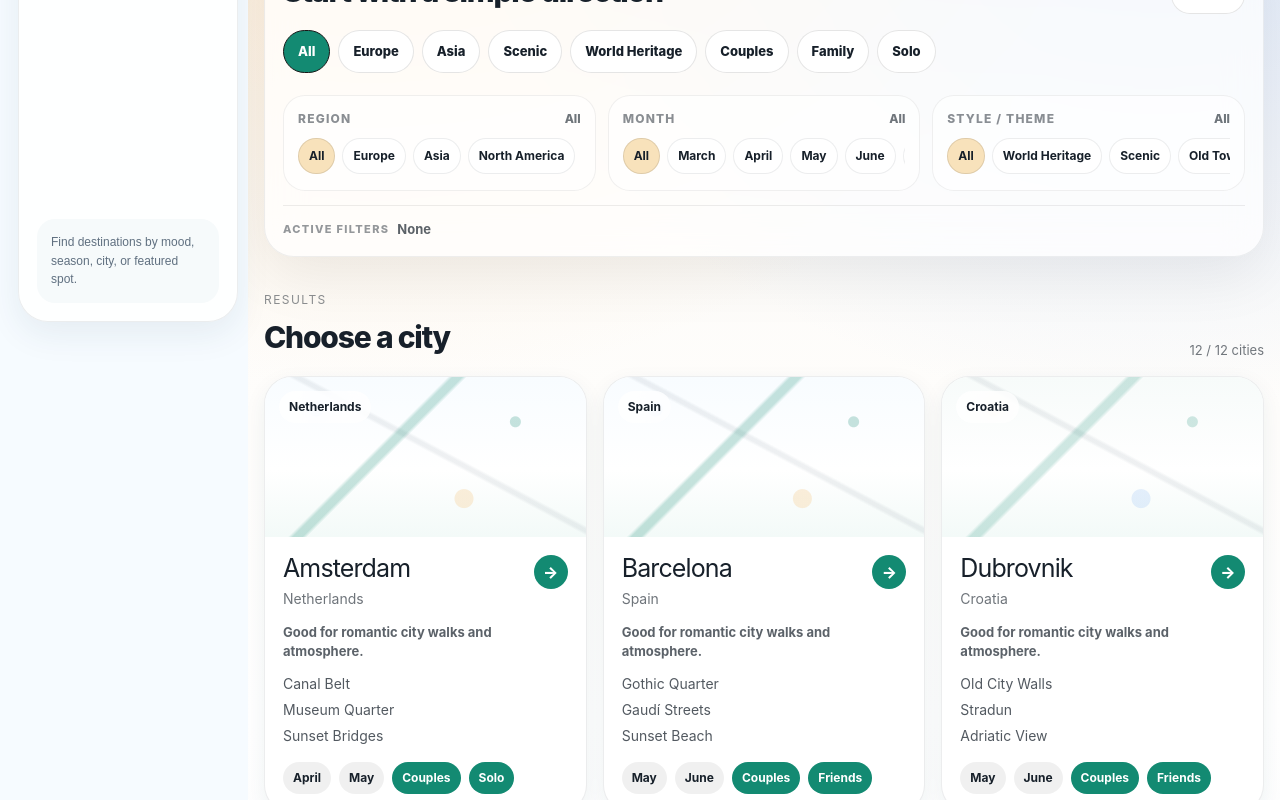
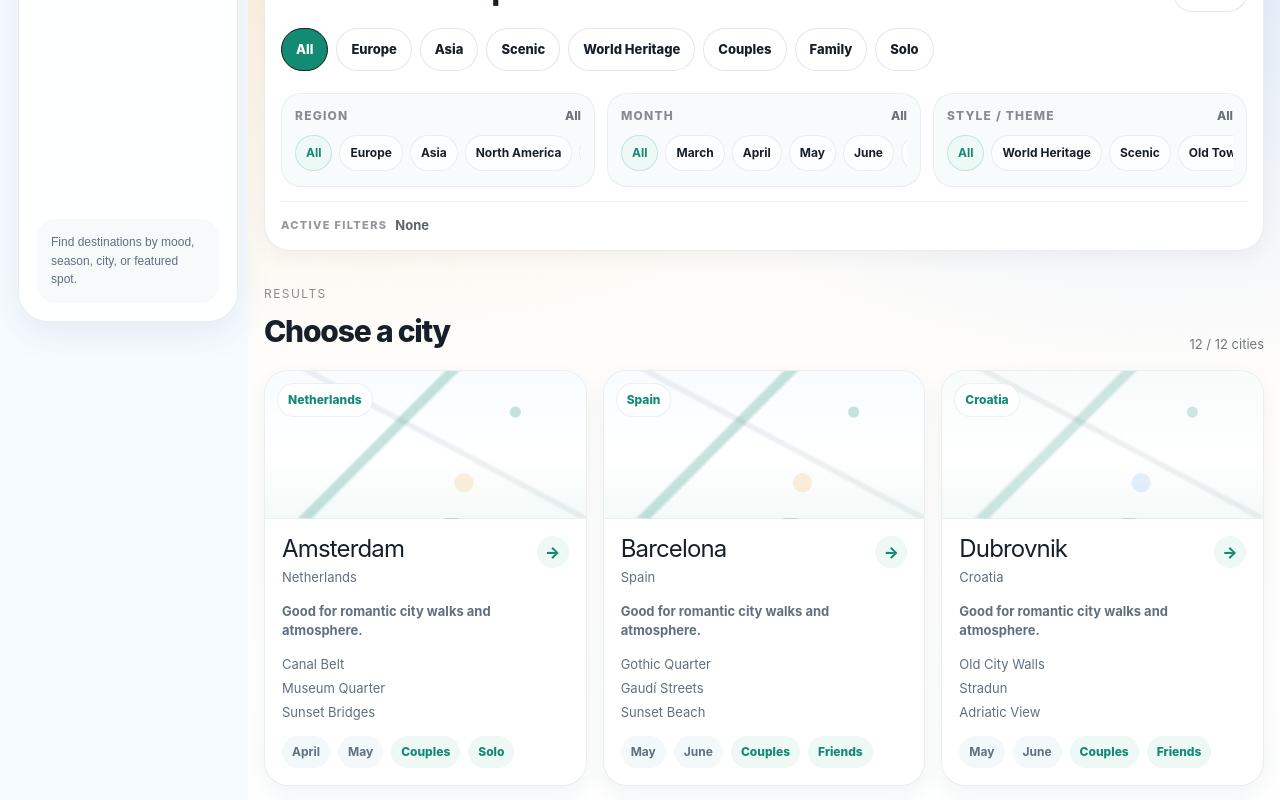
Before and after one commit to kazumophone-arch/travelhub, a Next.js app: page /cities in a window 1280 px wide. Shown: the part 460-1260 px from the top of the page. Built offline with nearby package versions, Linux system fonts and the light colour scheme.

Commit message:
redesign listing cards toward map magazine style

```diff
--- a/components/CityDirectory.tsx
+++ b/components/CityDirectory.tsx
@@ -635,12 +635,11 @@ const searchInputStyle: CSSProperties = {
 
 const filterPanelStyle: CSSProperties = {
   marginBottom: 34,
-  padding: 18,
-  borderRadius: 30,
-  background: "rgba(255, 255, 255, 0.7)",
-  border: "1px solid rgba(23, 32, 42, 0.07)",
-  boxShadow: "0 20px 58px rgba(0, 0, 0, 0.07)",
-  backdropFilter: "blur(18px)",
+  padding: 16,
+  borderRadius: 26,
+  background: "#ffffff",
+  border: "1px solid rgba(23, 32, 42, 0.08)",
+  boxShadow: "0 7px 20px rgba(30, 64, 88, 0.05)",
 };
 
 const sectionHeaderStyle: CSSProperties = {
@@ -714,10 +713,10 @@ const filterGridStyle: CSSProperties = {
 
 const filterGroupStyle: CSSProperties = {
   minWidth: 0,
-  padding: 14,
-  borderRadius: 22,
-  background: "rgba(255, 255, 255, 0.58)",
-  border: "1px solid rgba(0, 0, 0, 0.06)",
+  padding: 13,
+  borderRadius: 20,
+  background: "#f7fbfc",
+  border: "1px solid rgba(23, 32, 42, 0.06)",
 };
 
 const filterGroupTopStyle: CSSProperties = {
@@ -764,8 +763,9 @@ const filterButtonStyle: CSSProperties = {
 
 const activeFilterButtonStyle: CSSProperties = {
   ...filterButtonStyle,
-  background: "rgba(248, 225, 184, 0.95)",
-  border: "1px solid rgba(0, 0, 0, 0.1)",
+  background: "#eef8f5",
+  color: "#138a72",
+  border: "1px solid rgba(19, 138, 114, 0.18)",
 };
 
 const activeSummaryStyle: CSSProperties = {
@@ -811,34 +811,37 @@ const destinationGridStyle: CSSProperties = {
 
 const destinationCardStyle: CSSProperties = {
   display: "block",
-  borderRadius: 28,
+  borderRadius: 24,
   background: "#ffffff",
   border: "1px solid rgba(23, 32, 42, 0.08)",
-  boxShadow: "0 8px 22px rgba(30, 64, 88, 0.07)",
+  boxShadow: "0 7px 20px rgba(30, 64, 88, 0.06)",
   color: "inherit",
   textDecoration: "none",
   overflow: "hidden",
 };
 
 const destinationVisualStyle: CSSProperties = {
-  height: "clamp(140px, 40vw, 160px)",
+  height: "clamp(118px, 34vw, 148px)",
   position: "relative",
+  borderBottom: "1px solid rgba(23, 32, 42, 0.06)",
 };
 
 const countryBadgeStyle: CSSProperties = {
   position: "absolute",
-  top: 14,
-  left: 14,
+  top: 12,
+  left: 12,
   padding: "7px 10px",
   borderRadius: 999,
-  background: "rgba(255, 255, 255, 0.76)",
-  backdropFilter: "blur(12px)",
+  background: "rgba(255, 255, 255, 0.86)",
+  border: "1px solid rgba(23, 32, 42, 0.07)",
+  backdropFilter: "blur(10px)",
   fontSize: 12,
-  fontWeight: 750,
+  color: "#138a72",
+  fontWeight: 850,
 };
 
 const destinationBodyStyle: CSSProperties = {
-  padding: 18,
+  padding: 17,
 };
 
 const destinationTopStyle: CSSProperties = {
@@ -855,45 +858,46 @@ const destinationTextStyle: CSSProperties = {
 
 const destinationTitleStyle: CSSProperties = {
   margin: 0,
-  fontSize: "clamp(22px, 6vw, 25px)",
-  lineHeight: 1.05,
+  fontSize: "clamp(21px, 5.4vw, 24px)",
+  lineHeight: 1.08,
   letterSpacing: "-0.035em",
   overflowWrap: "break-word",
+  color: "#17202a",
 };
 
 const destinationCountryStyle: CSSProperties = {
-  margin: "7px 0 0",
-  fontSize: 14,
-  opacity: 0.62,
+  margin: "6px 0 0",
+  fontSize: 13,
+  color: "#607080",
 };
 
 const destinationReasonStyle: CSSProperties = {
   margin: "0 0 14px",
   fontSize: 13,
-  lineHeight: 1.45,
-  opacity: 0.7,
+  lineHeight: 1.5,
+  color: "#607080",
   fontWeight: 650,
 };
 
 const arrowStyle: CSSProperties = {
-  width: 34,
-  height: 34,
+  width: 32,
+  height: 32,
   display: "grid",
   placeItems: "center",
   borderRadius: "50%",
-  background: "#138a72",
-  color: "#ffffff",
-  fontWeight: 800,
+  background: "#eef8f5",
+  color: "#138a72",
+  fontWeight: 850,
   flexShrink: 0,
 };
 
 const spotsStyle: CSSProperties = {
   display: "grid",
-  gap: 7,
-  fontSize: 14,
-  lineHeight: 1.35,
-  opacity: 0.74,
-  marginBottom: 16,
+  gap: 6,
+  fontSize: 13,
+  lineHeight: 1.4,
+  color: "#607080",
+  marginBottom: 15,
 };
 
 const actionRowStyle: CSSProperties = {
@@ -905,17 +909,17 @@ const actionRowStyle: CSSProperties = {
 const primaryMiniStyle: CSSProperties = {
   padding: "7px 10px",
   borderRadius: 999,
-  background: "#138a72",
-  color: "#ffffff",
+  background: "#eef8f5",
+  color: "#138a72",
   fontSize: 12,
-  fontWeight: 750,
+  fontWeight: 800,
 };
 
 const secondaryMiniStyle: CSSProperties = {
   padding: "7px 10px",
   borderRadius: 999,
-  background: "rgba(0, 0, 0, 0.06)",
-  color: "#17202a",
+  background: "#f3f8fa",
+  color: "#607080",
   fontSize: 12,
   fontWeight: 750,
 };
--- a/components/SpotDirectory.tsx
+++ b/components/SpotDirectory.tsx
@@ -515,12 +515,11 @@ const searchInputStyle: CSSProperties = {
 
 const filterPanelStyle: CSSProperties = {
   marginBottom: 34,
-  padding: 18,
-  borderRadius: 30,
-  background: "rgba(255, 255, 255, 0.7)",
-  border: "1px solid rgba(23, 32, 42, 0.07)",
-  boxShadow: "0 20px 58px rgba(0, 0, 0, 0.07)",
-  backdropFilter: "blur(18px)",
+  padding: 16,
+  borderRadius: 26,
+  background: "#ffffff",
+  border: "1px solid rgba(23, 32, 42, 0.08)",
+  boxShadow: "0 7px 20px rgba(30, 64, 88, 0.05)",
 };
 
 const sectionHeaderStyle: CSSProperties = {
@@ -566,10 +565,10 @@ const filterGridStyle: CSSProperties = {
 
 const filterGroupStyle: CSSProperties = {
   minWidth: 0,
-  padding: 14,
-  borderRadius: 22,
-  background: "rgba(255, 255, 255, 0.58)",
-  border: "1px solid rgba(0, 0, 0, 0.06)",
+  padding: 13,
+  borderRadius: 20,
+  background: "#f7fbfc",
+  border: "1px solid rgba(23, 32, 42, 0.06)",
 };
 
 const filterGroupTopStyle: CSSProperties = {
@@ -618,8 +617,9 @@ const filterButtonStyle: CSSProperties = {
 
 const activeFilterButtonStyle: CSSProperties = {
   ...filterButtonStyle,
-  background: "rgba(248, 225, 184, 0.95)",
-  border: "1px solid rgba(0, 0, 0, 0.1)",
+  background: "#eef8f5",
+  color: "#138a72",
+  border: "1px solid rgba(19, 138, 114, 0.18)",
 };
 
 const selectStyle: CSSProperties = {
@@ -677,30 +677,33 @@ const spotGridStyle: CSSProperties = {
 
 const spotCardStyle: CSSProperties = {
   display: "block",
-  borderRadius: 28,
+  borderRadius: 24,
   background: "#ffffff",
   border: "1px solid rgba(23, 32, 42, 0.08)",
-  boxShadow: "0 8px 22px rgba(30, 64, 88, 0.07)",
+  boxShadow: "0 7px 20px rgba(30, 64, 88, 0.06)",
   color: "inherit",
   textDecoration: "none",
   overflow: "hidden",
 };
 
 const spotVisualStyle: CSSProperties = {
-  height: "clamp(145px, 40vw, 170px)",
+  height: "clamp(132px, 38vw, 166px)",
   position: "relative",
+  borderBottom: "1px solid rgba(23, 32, 42, 0.06)",
 };
 
 const visualBadgeStyle: CSSProperties = {
   position: "absolute",
-  top: 14,
-  left: 14,
-  padding: "8px 11px",
+  top: 12,
+  left: 12,
+  padding: "7px 10px",
   borderRadius: 999,
-  background: "#ffffff",
-  backdropFilter: "blur(12px)",
+  background: "rgba(255, 255, 255, 0.86)",
+  border: "1px solid rgba(23, 32, 42, 0.07)",
+  backdropFilter: "blur(10px)",
   fontSize: 12,
-  fontWeight: 800,
+  color: "#138a72",
+  fontWeight: 850,
 };
 
 const spotBodyStyle: CSSProperties = {
@@ -708,25 +711,28 @@ const spotBodyStyle: CSSProperties = {
 };
 
 const spotMetaStyle: CSSProperties = {
-  marginBottom: 7,
-  fontSize: 13,
-  opacity: 0.62,
-  fontWeight: 650,
+  marginBottom: 8,
+  fontSize: 12,
+  letterSpacing: "0.08em",
+  textTransform: "uppercase",
+  color: "#138a72",
+  fontWeight: 850,
 };
 
 const spotTitleStyle: CSSProperties = {
   margin: 0,
   fontSize: 23,
-  lineHeight: 1.05,
+  lineHeight: 1.08,
   letterSpacing: "-0.04em",
   fontWeight: 850,
+  color: "#17202a",
 };
 
 const spotTextStyle: CSSProperties = {
   margin: "10px 0 14px",
   fontSize: 13,
-  lineHeight: 1.5,
-  opacity: 0.7,
+  lineHeight: 1.55,
+  color: "#607080",
 };
 
 const chipRowStyle: CSSProperties = {
@@ -738,16 +744,17 @@ const chipRowStyle: CSSProperties = {
 const chipStyle: CSSProperties = {
   padding: "7px 9px",
   borderRadius: 999,
-  background: "rgba(0, 0, 0, 0.06)",
+  background: "#eef8f5",
+  color: "#138a72",
   fontSize: 12,
-  fontWeight: 750,
+  fontWeight: 800,
 };
 
 const openTextStyle: CSSProperties = {
   marginTop: 15,
   fontSize: 13,
   fontWeight: 850,
-  opacity: 0.78,
+  color: "#138a72",
 };
 
 const emptyStyle: CSSProperties = {
```
